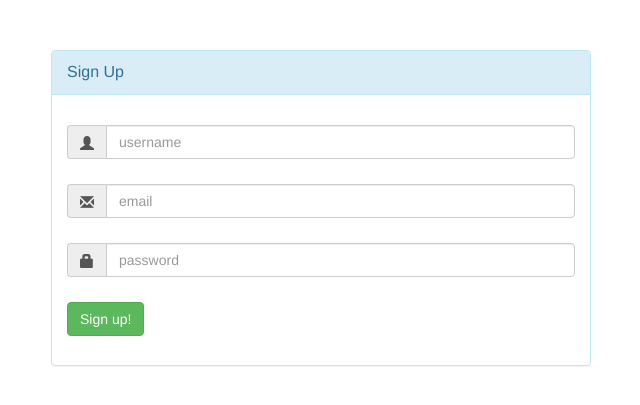
After one commit to karol1ch/JustLearnIT, a Java web app: template web/WEB-INF/views/user/registration.jsp in a window 1280 px wide. The commit adds this page. Shown: the top 405 px of the page, without its empty margins (319-959 px from the left). Run offline with Tomcat 11, a stand-in JSP engine, Linux system fonts and the light colour scheme; the template is opened without the code that fills it, so the values that code supplies are empty; some libraries are stand-ins or nearby versions.

Commit message:
- added registration form - added registration form permission for all in security config - added UserRegistrationController - moved UserPageController to user package

```diff
--- a/src/main/java/com/brainstormers/justlearnit/controllers/UserPageController.java
+++ b/src/main/java/com/brainstormers/justlearnit/controllers/user/UserPageController.java
@@ -1,4 +1,4 @@
-package com.brainstormers.justlearnit.controllers;
+package com.brainstormers.justlearnit.controllers.user;
 
 import org.springframework.beans.factory.annotation.Autowired;
 import org.springframework.security.core.Authentication;
--- a/src/main/java/com/brainstormers/justlearnit/security/config/SecurityConfig.java
+++ b/src/main/java/com/brainstormers/justlearnit/security/config/SecurityConfig.java
@@ -27,6 +27,7 @@ public class SecurityConfig extends WebSecurityConfigurerAdapter {
     @Override
     protected void configure(HttpSecurity http) throws Exception {
         http.authorizeRequests()
+                .antMatchers("/register").permitAll()
                 .antMatchers("/admin/**").hasRole("ADMIN")
                 .anyRequest().authenticated()
                 .and()
--- a/web/WEB-INF/views/login.jsp
+++ b/web/WEB-INF/views/login.jsp
@@ -64,7 +64,7 @@
                         <div class="col-md-12 control">
                             <div style="border-top: 1px solid#888; padding-top:15px; font-size:85%" >
                                 Don't have an account!
-                                <a href="#" onClick="alert('Sign Up need to be implemented')">
+                                <a href="${pageContext.request.contextPath}/register" >
                                     Sign Up Here
                                 </a>
                             </div>
--- /dev/null
+++ b/web/WEB-INF/views/user/registration.jsp
@@ -0,0 +1,59 @@
+<%@ taglib prefix="form" uri="http://www.springframework.org/tags/form" %>
+<%@ taglib prefix="c" uri="http://java.sun.com/jsp/jstl/core" %>
+<link href="//netdna.bootstrapcdn.com/bootstrap/3.1.0/css/bootstrap.min.css" rel="stylesheet" id="bootstrap-css">
+<script src="//netdna.bootstrapcdn.com/bootstrap/3.1.0/js/bootstrap.min.js"></script>
+<script src="//code.jquery.com/jquery-1.11.1.min.js"></script>
+
+
+<div class="container">
+    <div id="loginbox" style="margin-top:50px;" class="mainbox col-md-6 col-md-offset-3 col-sm-8 col-sm-offset-2">
+        <div class="panel panel-info" >
+            <div class="panel-heading">
+                <div class="panel-title">Sign Up</div>
+
+            </div>
+
+            <div style="padding-top:30px" class="panel-body" >
+
+                <div style="display:none" id="login-alert" class="alert alert-danger col-sm-12"></div>
+
+                <form:form id="registrationForm" class="form-horizontal" role="form" action="${pageContext.request.contextPath}/submitRegistrationForm" method="POST">
+
+
+                    <div style="margin-bottom: 25px" class="input-group">
+                        <span class="input-group-addon"><i class="glyphicon glyphicon-user"></i></span>
+                        <input id="login-username" type="text" class="form-control" name="username" value="" placeholder="username">
+
+                    </div>
+
+
+                    <div style="margin-bottom: 25px" class="input-group">
+                        <span class="input-group-addon"><i class="glyphicon glyphicon-envelope"></i></span>
+                        <input id="login-email" type="text" class="form-control" name="username" value="" placeholder="email">
+
+                    </div>
+
+
+
+                    <div style="margin-bottom: 25px" class="input-group">
+                        <span class="input-group-addon"><i class="glyphicon glyphicon-lock"></i></span>
+                        <input id="login-password" type="password" class="form-control" name="password" placeholder="password">
+                    </div>
+
+
+
+
+                    <button type="submit" class="btn btn-success">Sign up!</button>
+                </form:form>
+
+
+
+            </div>
+        </div>
+    </div>
+
+
+
+
+</div>
+</div>
```
Also changed, not shown: src/main/java/com/brainstormers/justlearnit/controllers/user/UserRegistrationController.java (added, +26 -0 lines).
